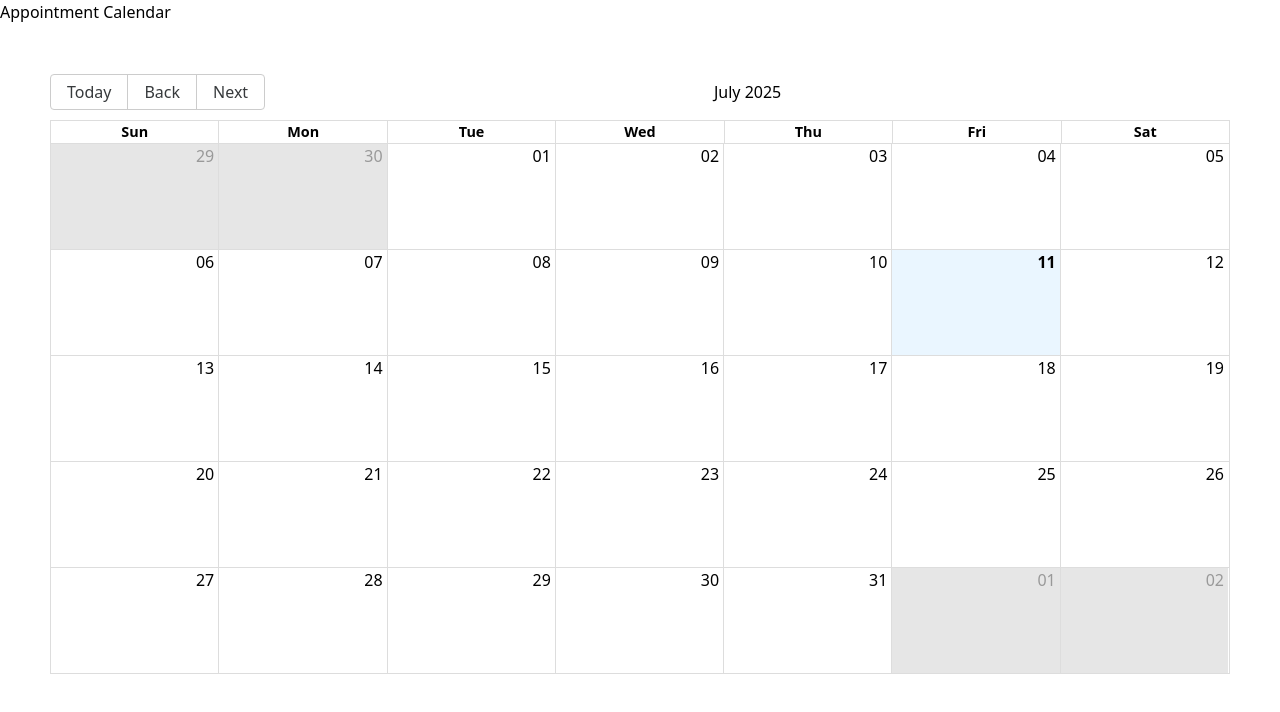
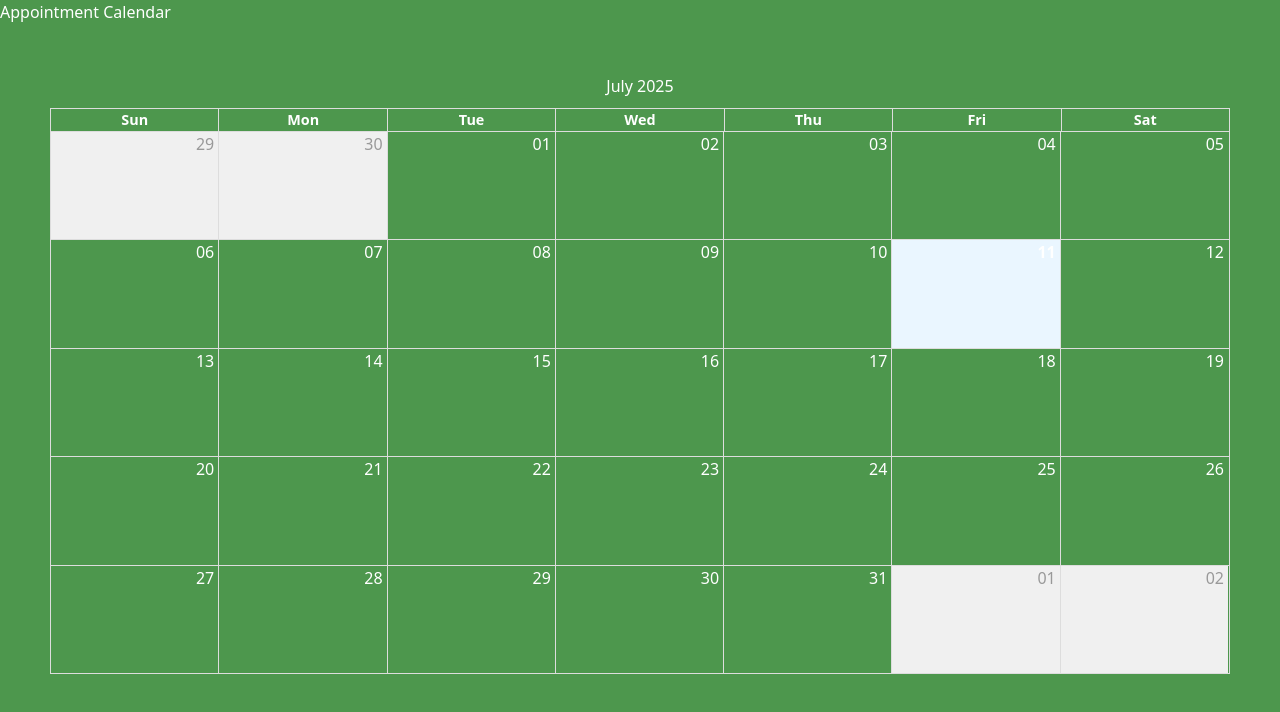
Before and after one commit to anoopvikram/Clinic-calendar, a React (Vite) app: page /calendar in a window 1280 px wide. Shown: the top 712 px of the page. Built offline with nearby package versions, Linux system fonts and the light colour scheme.

Commit message:
CalendarPage and AppointmentFormModal complete

```diff
--- a/src/App.jsx
+++ b/src/App.jsx
@@ -5,12 +5,14 @@ import { BrowserRouter, Routes, Route } from 'react-router-dom';
 
 function App() {
   return (
+    <main>
       <BrowserRouter>
         <Routes>
           <Route path="/" element={<LoginPage />} />
           <Route path="/calendar" element={<CalendarPage />} />
         </Routes>
       </BrowserRouter>
+    </main>
   );
 }
 
--- a/src/components/AppointmentFormModal.jsx
+++ b/src/components/AppointmentFormModal.jsx
@@ -0,0 +1,88 @@
+import React, { useState } from 'react';
+import patients from '../data/patients.json';
+import doctors from '../data/doctors.json';
+import { useEffect } from 'react';
+
+export const AppointmentFormModal = ({ isOpen, onClose, selectedDate, onSave, editingEvent}) => {
+  const [patient, setPatient] = useState('');
+  const [doctor, setDoctor] = useState('');
+  const [time, setTime] = useState('');
+
+  useEffect(() => {
+  if (editingEvent) {
+    const [patientName, doctorAndTime] = editingEvent.title.split(' with ');
+    const [doctorName] = doctorAndTime.split(' - ');
+    setPatient(patientName);
+    setDoctor(doctorName);
+    setTime(editingEvent.start.toTimeString().slice(0,5));
+  } else {
+    setPatient('');
+    setDoctor('');
+    setTime('');
+  }
+}, [editingEvent, selectedDate]);
+
+  const handleSubmit = (e) => {
+  e.preventDefault();
+
+  const updatedAppointment = {
+    id: editingEvent ? editingEvent.id : undefined,
+    title: `${patient} with ${doctor} - ${time}`,
+    start: new Date(`${selectedDate}T${time}`),
+    end: new Date(`${selectedDate}T${time}`),
+  };
+
+  onSave(updatedAppointment);
+  onClose();
+};
+
+
+
+  if (!isOpen) return null;
+
+  return (
+    <div className="modal-overlay">
+      <div className="modal-content">
+        <h2 className="modal-title">Add Appointment</h2>
+        <form onSubmit={handleSubmit} className="appointment-form">
+          <select
+            value={patient}
+            onChange={(e) => setPatient(e.target.value)}
+            required
+            className="form-input"
+          >
+            <option value="">Select Patient</option>
+            {patients.map((p) => (
+              <option key={p.id} value={p.name}>{p.name}</option>
+            ))}
+          </select>
+
+          <select
+            value={doctor}
+            onChange={(e) => setDoctor(e.target.value)}
+            required
+            className="form-input"
+          >
+            <option value="">Select Doctor</option>
+            {doctors.map((d) => (
+              <option key={d.id} value={d.name}>{d.name}</option>
+            ))}
+          </select>
+
+          <input
+            type="time"
+            value={time}
+            onChange={(e) => setTime(e.target.value)}
+            required
+            className="form-input"
+          />
+
+          <div className="form-actions">
+            <button type="submit" className="form-save-btn">Save</button>
+            <button type="button" onClick={onClose} className="form-cancel-btn">Cancel</button>
+          </div>
+        </form>
+      </div>
+    </div>
+  );
+};
--- a/src/data/doctors.json
+++ b/src/data/doctors.json
@@ -0,0 +1,5 @@
+[
+  { "id": 1, "name": "Dr. James" },
+  { "id": 2, "name": "Dr. Priya" },
+  { "id": 3, "name": "Dr. Ankit" }
+]
--- a/src/data/patients.json
+++ b/src/data/patients.json
@@ -0,0 +1,5 @@
+[
+  { "id": 1, "name": "John Doe" },
+  { "id": 2, "name": "Jane Smith" },
+  { "id": 3, "name": "Anoop Roy" }
+]
--- a/src/index.css
+++ b/src/index.css
@@ -1 +1,99 @@
 @import "tailwindcss";
+
+html,
+body {
+    width: 100%;
+    background-color: rgb(77, 151, 77);
+    color: white;
+    scroll-behavior: smooth;
+    overflow-x: hidden;
+}
+
+@layer components {
+    main {
+        @apply w-full overflow-x-hidden;
+    }
+
+
+    /*LOGIN PAGE*/
+
+    .login-page {
+      @apply grid grid-cols-2 h-screen;
+
+      .login-left {
+        @apply flex flex-col justify-center items-center bg-green-600 text-white p-8;
+
+        .login-heading {
+          @apply text-4xl font-bold mb-4;
+        }
+
+        .login-subtext {
+          @apply text-lg text-center;
+        }
+      }
+
+
+      .login-right {
+        @apply flex items-center justify-center bg-gray-100;
+
+        .login-form {
+          @apply bg-white p-8 rounded-xl shadow space-y-4 w-1/2 h-1/2;
+
+          .form-heading{
+            @apply text-green-600 text-3xl font-bold mb-4 text-center
+          }
+        }
+
+        .form-title {
+          @apply text-xl font-bold text-center;
+        }
+
+        .login-input {
+          @apply border text-black border-gray-300 p-2 rounded w-full;
+        }
+
+        .login-button {
+          @apply bg-green-600 text-white w-full py-2 rounded hover:bg-green-700;
+        }
+
+        .login-error {
+          @apply text-red-500 text-sm;
+        }
+      }
+
+    }
+
+    /*APPOINTMENT FORM*/
+
+    .modal-overlay {
+      @apply fixed inset-0 bg-[#00000067] flex justify-center items-center z-50;
+
+      .modal-content {
+        @apply bg-white p-6 rounded shadow w-96 space-y-4;
+
+        .modal-title {
+          @apply text-green-600 text-2xl font-bold text-center;
+        }
+
+        .appointment-form {
+          @apply flex flex-col space-y-3;
+
+          .form-input {
+            @apply border border-gray-300 p-2 rounded w-full text-black;
+          }
+
+          .form-actions {
+            @apply flex justify-between space-x-3 pt-2;
+
+            .form-save-btn {
+              @apply bg-green-600 text-white px-4 py-2 rounded hover:bg-green-700;
+            }
+
+            .form-cancel-btn {
+              @apply bg-gray-300 text-gray-800 px-4 py-2 rounded hover:bg-gray-400;
+            }
+          }
+        }
+      }
+    }
+}
--- a/src/pages/CalendarPage.jsx
+++ b/src/pages/CalendarPage.jsx
@@ -6,6 +6,7 @@ import startOfWeek from 'date-fns/startOfWeek';
 import getDay from 'date-fns/getDay';
 import enUS from 'date-fns/locale/en-US';
 import 'react-big-calendar/lib/css/react-big-calendar.css';
+import { AppointmentFormModal } from '../components/AppointmentFormModal';
 
 const locales = {
   'en-US': enUS,
@@ -21,26 +22,102 @@ const localizer = dateFnsLocalizer({
 
 export const CalendarPage = () => {
   const [events, setEvents] = useState([]);
+  const [modalOpen, setModalOpen] = useState(false);
+  const [selectedDate, setSelectedDate] = useState('');
+  const [editingEvent, setEditingEvent] = useState(null);
+  const [currentMonth, setCurrentMonth] = useState(new Date().getMonth());
+
+    const CustomToolbar = ({ label }) => (
+        <div className="rbc-toolbar">
+            <span className="rbc-toolbar-label">{label}</span>
+        </div>
+    );
 
   const handleSelectSlot = ({ start }) => {
-    alert(`Clicked on ${format(start, 'PP')}`);
-    // modal slot
+    if (start.getMonth() !== currentMonth) return; // block selection
+    setSelectedDate(format(start, 'yyyy-MM-dd'));
+    setModalOpen(true);
+    };
+
+
+  const handleSaveAppointment = (appointment) => {
+    if (appointment.id) {
+        // edit mode
+        const updatedEvents = events.map(ev =>
+        ev.id === appointment.id ? appointment : ev
+        );
+        setEvents(updatedEvents);
+        localStorage.setItem('appointments', JSON.stringify(updatedEvents));
+    } else {
+        // add mode
+        const newAppointment = { ...appointment, id: Date.now() };
+        const updatedEvents = [...events, newAppointment];
+        setEvents(updatedEvents);
+        localStorage.setItem('appointments', JSON.stringify(updatedEvents));
+    }
   };
+
+    const handleNavigate = (date) => {
+        setCurrentMonth(date.getMonth());
+    };
+
+
+    const handleSelectEvent = (event) => {
+        setSelectedDate(format(event.start, 'yyyy-MM-dd'));
+        setEditingEvent(event);
+        setModalOpen(true);
+    };
+
+    const dayPropGetter = (date) => {
+        const isCurrentMonth = date.getMonth() === currentMonth;
+        if (!isCurrentMonth) {
+            return {
+            className: 'adjacent-month-day',
+            style: {
+                backgroundColor: '#f0f0f0',
+                pointerEvents: 'none',
+                color: '#999',
+            },
+            };
+        }
+        return {};
+    };
+
+
 
   return (
     <div className="calendar-page">
-      <h1 className="calendar-title">Appointment Calendar</h1>
+      <h1>Appointment Calendar</h1>
 
       <Calendar
+        popup
         localizer={localizer}
         events={events}
         startAccessor="start"
         endAccessor="end"
         selectable
         onSelectSlot={handleSelectSlot}
+        onSelectEvent={handleSelectEvent}
+        dayPropGetter={dayPropGetter}
+        onNavigate={handleNavigate}
+        components={{
+            toolbar: CustomToolbar
+        }}
         style={{ height: 600, margin: '50px' }}
         views={['month']}
       />
+
+      <AppointmentFormModal
+        isOpen={modalOpen}
+        onClose={() => {
+            setModalOpen(false);
+            setEditingEvent(null);
+        }}
+        selectedDate={selectedDate}
+        onSave={handleSaveAppointment}
+        editingEvent={editingEvent}
+    />
+
     </div>
   );
 };
--- a/src/pages/LoginPage.jsx
+++ b/src/pages/LoginPage.jsx
@@ -18,8 +18,13 @@ export const LoginPage = () => {
 
   return (
     <div className="login-page">
+        <div className="login-left">
+            <h2 className="login-heading">Clinic Appointment System</h2>
+            <p className="login-subtext">Manage doctor appointments with ease.</p>
+        </div>
+        <div className='login-right'>
             <form onSubmit={handleLogin} className="login-form">
-        <h2 className="login-heading">Clinic Login</h2>
+                <h2 className="form-heading">Clinic Login</h2>
 
                 <input
                 type="email"
@@ -46,5 +51,6 @@ export const LoginPage = () => {
                 </button>
             </form>
         </div>
+    </div>
   );
 };
```
Lines whose indentation alone changed are shown as unchanged.
